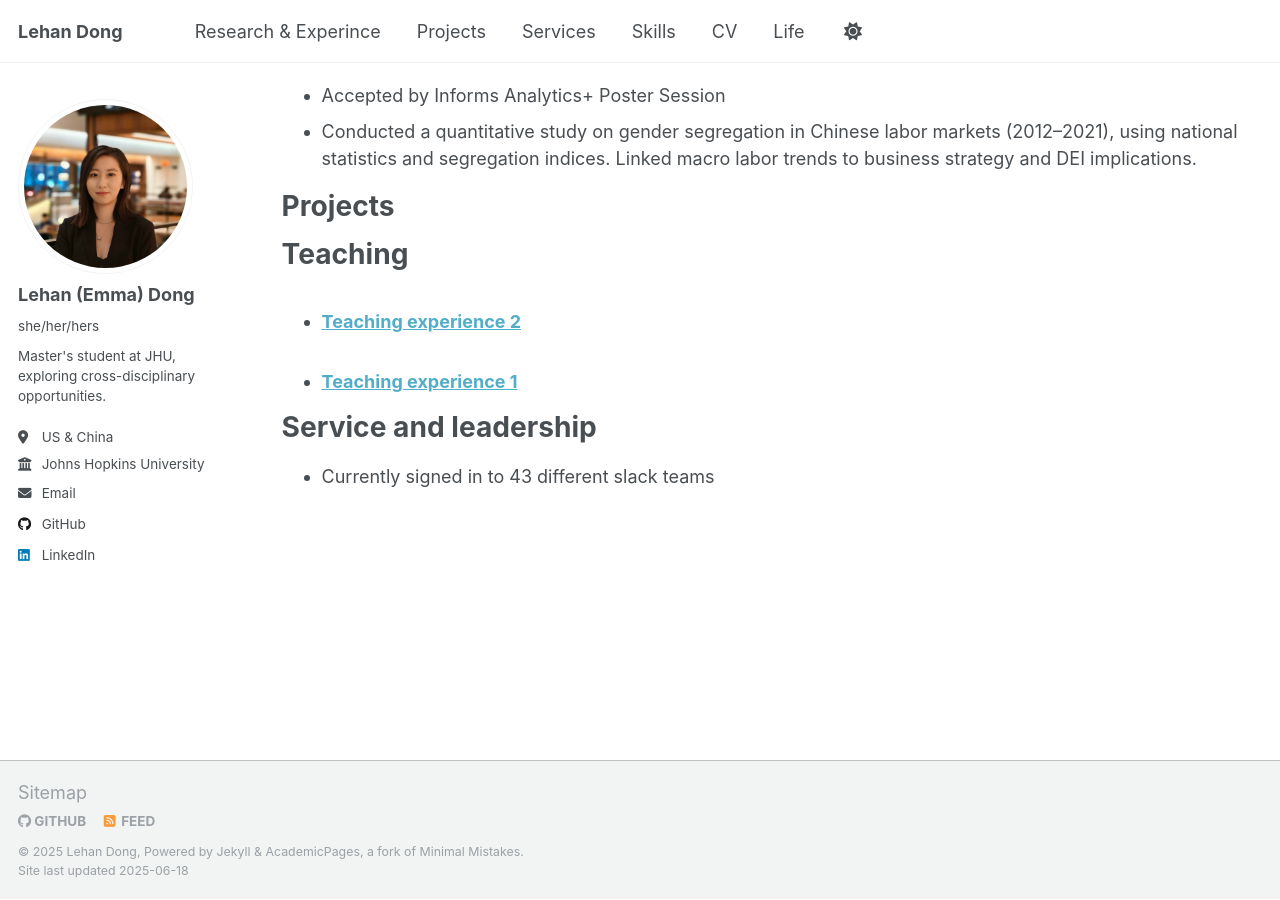
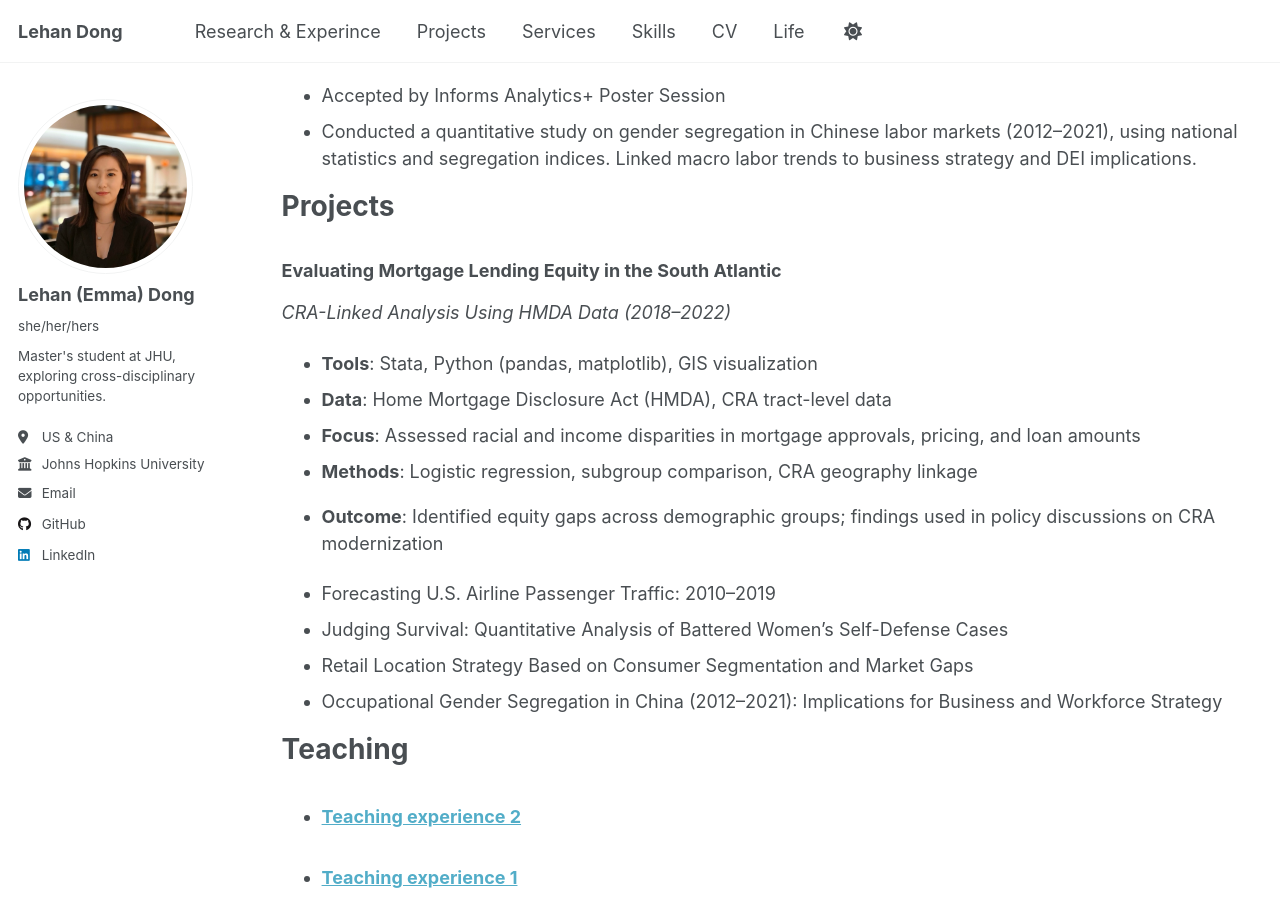
Before and after one commit to LehanDong/lehandongwebsite, a Jekyll site: the page built from _pages/cv.md, in a window 1280 px wide and 900 px high, scrolled down 1690 px. Built offline with Jekyll 4.4.1, drawn with Linux system fonts in a browser that asks for light colours.

Commit message:
Update cv.md

```diff
--- a/_pages/cv.md
+++ b/_pages/cv.md
@@ -67,6 +67,18 @@ Occupational Gender Segregation in China (2012-2021) ：Implications for Busines
 
 Projects
 ======
+### Evaluating Mortgage Lending Equity in the South Atlantic
+*CRA-Linked Analysis Using HMDA Data (2018–2022)*
+- **Tools**: Stata, Python (pandas, matplotlib), GIS visualization
+- **Data**: Home Mortgage Disclosure Act (HMDA), CRA tract-level data
+- **Focus**: Assessed racial and income disparities in mortgage approvals, pricing, and loan amounts
+- **Methods**: Logistic regression, subgroup comparison, CRA geography linkage
+- **Outcome**: Identified equity gaps across demographic groups; findings used in policy discussions on CRA modernization
+
+* Forecasting U.S. Airline Passenger Traffic: 2010–2019
+* Judging Survival: Quantitative Analysis of Battered Women’s Self-Defense Cases
+* Retail Location Strategy Based on Consumer Segmentation and Market Gaps
+* Occupational Gender Segregation in China (2012–2021): Implications for Business and Workforce Strategy
 
 
 Teaching
```
